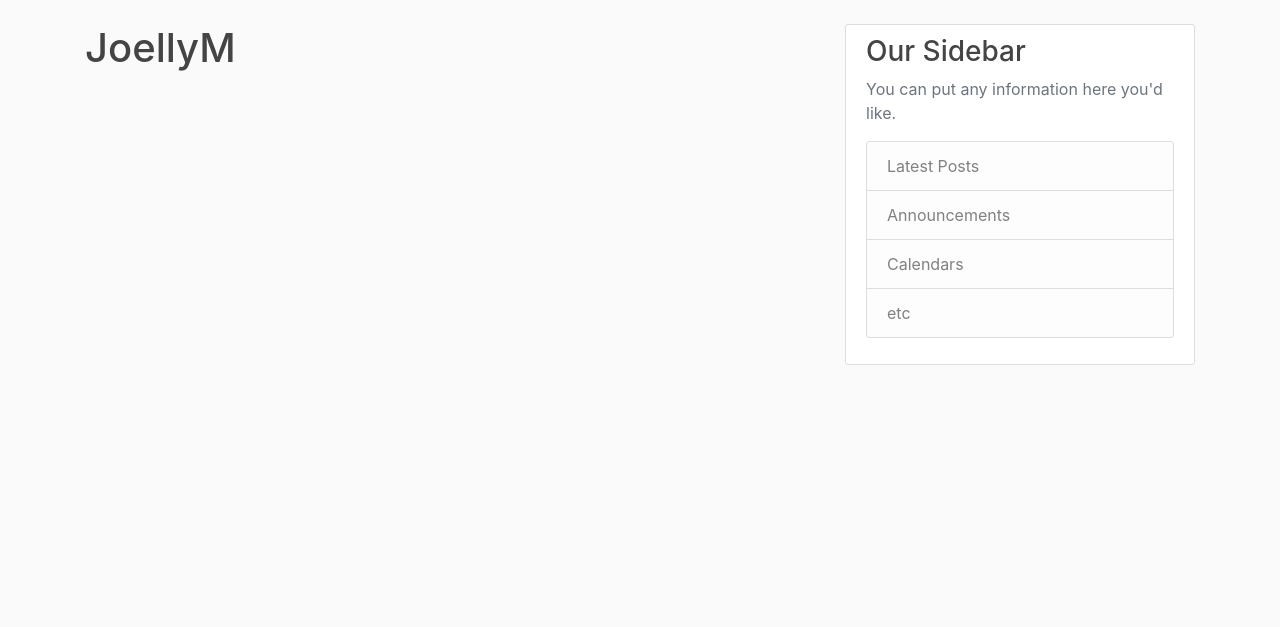
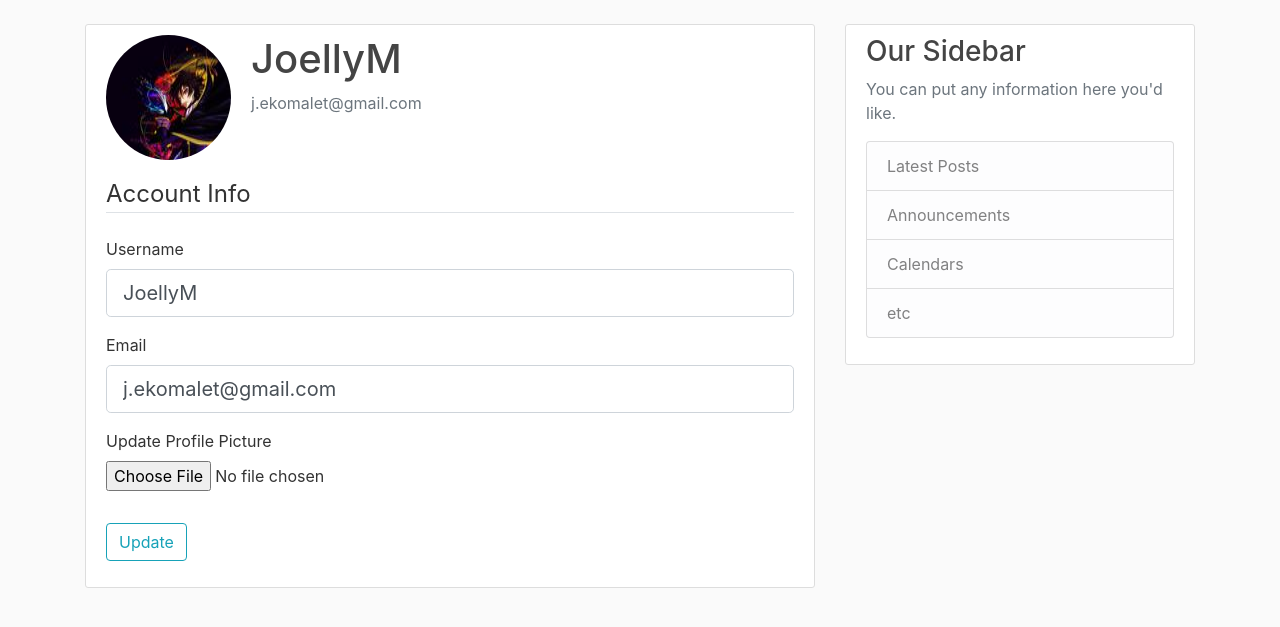
Before and after one commit to KunuYan/ProgrammingNotes, a Flask app: page /account in a window 1280 px wide. Shown: the part 56-683 px from the top of the page. Run offline with Flask 2, Linux system fonts and the light colour scheme; a user stored in the database is signed in; some libraries are stand-ins or nearby versions.

Commit message:
created a new for for user to update their infos

```diff
--- a/python lang project/Flask_Blog/flaskblog/forms.py
+++ b/python lang project/Flask_Blog/flaskblog/forms.py
@@ -1,8 +1,10 @@
 from flask_wtf import FlaskForm
+from flask_wtf.file import FileField, FileAllowed
 from wtforms import StringField, PasswordField, SubmitField, BooleanField
 from wtforms.validators import DataRequired, Length, EqualTo, Email, ValidationError
 import email_validator
 from flaskblog.models import User
+from flask_login import current_user
 
 # we are creating the registration for signing up
 class RegistrationForm(FlaskForm):
@@ -37,3 +39,24 @@ class LoginForm(FlaskForm):
                             validators=[DataRequired()])
     remember = BooleanField('Remember Me')
     submit = SubmitField('Login')
+
+
+class UpdateAccountForm(FlaskForm):
+    username = StringField('Username',
+                           validators=[DataRequired(), Length(min=2, max=20)])
+    email = StringField('Email',
+                        validators=[DataRequired(), Email()])
+    picture = FileField('Update Profile Picture', validators=[FileAllowed(['jpg', 'png'])])
+    submit = SubmitField('Update')
+
+    def validate_username(self, username):
+        if username.data != current_user.username:
+            user = User.query.filter_by(username=username.data).first()
+            if user:
+                raise ValidationError('That username is taken. Please choose a different one.')
+
+    def validate_email(self, email):
+        if email.data != current_user.email:
+            user = User.query.filter_by(email=email.data).first()
+            if user:
+                raise ValidationError('That email is taken. Please choose a different one.')
--- a/python lang project/Flask_Blog/flaskblog/routes.py
+++ b/python lang project/Flask_Blog/flaskblog/routes.py
@@ -1,6 +1,8 @@
+import secrets, os
+from PIL import Image
 from flask import render_template, url_for, flash, redirect, request
 from flaskblog.models import User, Post
-from flaskblog.forms import RegistrationForm, LoginForm
+from flaskblog.forms import RegistrationForm, LoginForm, UpdateAccountForm
 from flaskblog import app, db, bcrypt
 from flask_login import login_user, current_user, logout_user, login_required
 
@@ -68,7 +70,35 @@ def logout():
     logout_user()
     return redirect(url_for('home'))
 
-@app.route('/account')
+def save_picture(form_picture):
+    random_hex = secrets.token_hex(8)
+    _, f_ext = os.path.splitext(form_picture.filename)
+    picture_fn = random_hex + f_ext
+    picture_path = os.path.join(app.root_path, 'static/profile_pics', picture_fn)
+
+    output_size = (125, 125)
+    i = Image.open(form_picture)
+    i.thumbnail(output_size)
+    i.save(picture_path)
+
+    return picture_fn
+
+@app.route("/account", methods=['GET', 'POST'])
 @login_required
 def account():
-    return render_template('account.html', title='Account')
+    form = UpdateAccountForm()
+    if form.validate_on_submit():
+        if form.picture.data:
+            picture_file = save_picture(form.picture.data)
+            current_user.image_file = picture_file
+        current_user.username = form.username.data
+        current_user.email = form.email.data
+        db.session.commit()
+        flash('Your account has been updated!', 'success')
+        return redirect(url_for('account'))
+    elif request.method == 'GET':
+        form.username.data = current_user.username
+        form.email.data = current_user.email
+    image_file = url_for('static', filename='profile_pics/' + current_user.image_file)
+    return render_template('account.html', title='Account',
+                           image_file=image_file, form=form)
--- a/python lang project/Flask_Blog/flaskblog/templates/account.html
+++ b/python lang project/Flask_Blog/flaskblog/templates/account.html
@@ -1,4 +1,57 @@
 {% extends "layout.html" %}
 {% block content %}
-    <h1>{{ current_user.username }}</h1>
-{% endblock content%}
+    <div class="content-section">
+      <div class="media">
+        <img class="rounded-circle account-img" src="{{ image_file }}">
+        <div class="media-body">
+          <h2 class="account-heading">{{ current_user.username }}</h2>
+          <p class="text-secondary">{{ current_user.email }}</p>
+        </div>
+      </div>
+        <form method="POST" action="" enctype="multipart/form-data">
+            {{ form.hidden_tag() }}
+            <fieldset class="form-group">
+                <legend class="border-bottom mb-4">Account Info</legend>
+                <div class="form-group">
+                    {{ form.username.label(class="form-control-label") }}
+
+                    {% if form.username.errors %}
+                        {{ form.username(class="form-control form-control-lg is-invalid") }}
+                        <div class="invalid-feedback">
+                            {% for error in form.username.errors %}
+                                <span>{{ error }}</span>
+                            {% endfor %}
+                        </div>
+                    {% else %}
+                        {{ form.username(class="form-control form-control-lg") }}
+                    {% endif %}
+                </div>
+                <div class="form-group">
+                    {{ form.email.label(class="form-control-label") }}
+                    {% if form.email.errors %}
+                        {{ form.email(class="form-control form-control-lg is-invalid") }}
+                        <div class="invalid-feedback">
+                            {% for error in form.email.errors %}
+                                <span>{{ error }}</span>
+                            {% endfor %}
+                        </div>
+                    {% else %}
+                        {{ form.email(class="form-control form-control-lg") }}
+                    {% endif %}
+                </div>
+                <div class="form-group">
+                    {{ form.picture.label() }}
+                    {{ form.picture(class="form-control-file") }}
+                    {% if form.picture.errors %}
+                        {% for error in form.picture.errors %}
+                            <span class="text-danger">{{ error }}</span></br>
+                        {% endfor %}
+                    {% endif %}
+                </div>
+            </fieldset>
+            <div class="form-group">
+                {{ form.submit(class="btn btn-outline-info") }}
+            </div>
+        </form>
+    </div>
+{% endblock content %}
--- a/python lang project/Flask_Blog/requirements.txt
+++ b/python lang project/Flask_Blog/requirements.txt
@@ -5,3 +5,4 @@ email-validator==1.1.0
 Flask-SQLAlchemy==2.4.0
 Flask-Bcrypt==0.7.1
 Flask-Login==0.5.0
+Pillow==7.1.0
```
Also changed, not shown: python lang project/Flask_Blog/flaskblog/site.db, python lang project/Flask_Blog/flaskblog/static/profile_pics/7c08f67456641a6c.jpg (added), python lang project/Flask_Blog/flaskblog/static/profile_pics/a2323a875a0f8dfe.jpg (added), python lang project/Flask_Blog/flaskblog/static/profile_pics/a79fffc98f58be42.jpg (added), python lang project/Flask_Blog/flaskblog/static/profile_pics/default.jpg (added), python lang project/Flask_Blog/flaskblog/static/profile_pics/e29b92141508fcd2.jpg (added), 1 other file.
